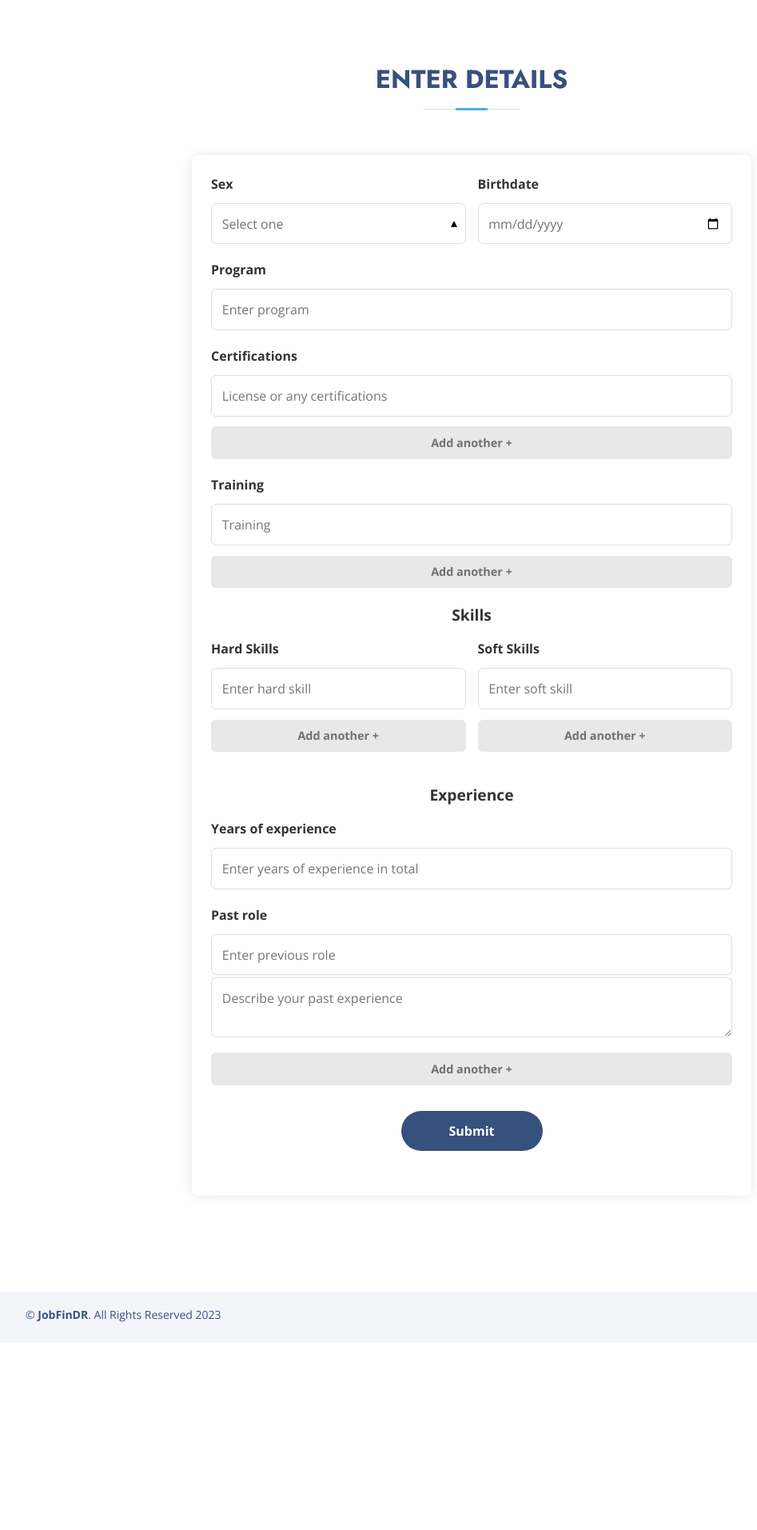
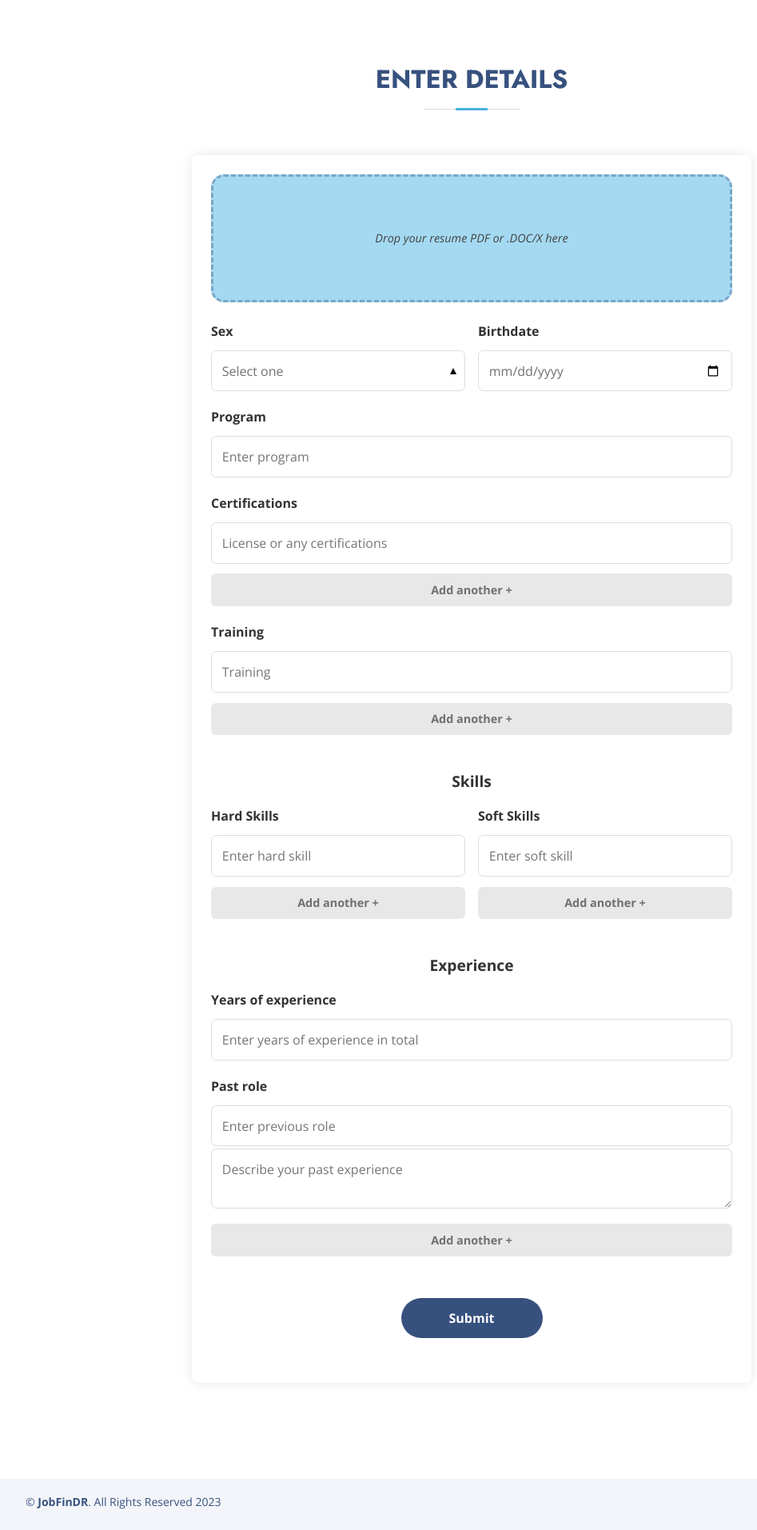
Before and after one commit to Nik0Mendoza/Job-FinDR, a Flask app: page /get-started-forms.html in a window 1280 px wide. Shown: the part 73-1986 px from the top of the page at 80% size, without its empty margins (50-997 px from the left). Before the commit the page ends 1726 px from the top, so only its background shows below. Run offline with Flask 3, Linux system fonts and the light colour scheme; some libraries are stand-ins or nearby versions.

Commit message:
make UI for drop zone in get started forms

```diff
--- a/server.py
+++ b/server.py
@@ -70,12 +70,12 @@ def submit():
     features["experience_years"] = request.json['experience_years']
     features["experience"] = request.json['experience_description']
 
-    pre.prepare_features(features)
+    # pre.prepare_features(features)
 
-    print(features)
-    prediction = subprocess.check_output(["python", "trained_c50.py"]).decode('utf-8')
-    print("hello")
-    print(prediction)
+    # print(features)
+    # prediction = subprocess.check_output(["python", "trained_c50.py"]).decode('utf-8')
+    # print("hello")
+    # print(prediction)
 
     while "'" in prediction:
         prediction = prediction.strip(string.punctuation + string.whitespace)
--- a/static/assets/css/get-started-forms.css
+++ b/static/assets/css/get-started-forms.css
@@ -4,6 +4,8 @@
 }
 
 form {
+    display: flex;
+    flex-direction: column;
     padding: 1.5rem 1.5rem 3.5rem;
     position: relative;
     max-width: 700px;
@@ -11,6 +13,24 @@ form {
     background: #fff;
     border-radius: 8px;
     box-shadow: 0 0 15px rgba(0, 0, 0, 0.1);
+}
+
+#drop-zone {
+    display: flex;
+    justify-content: center;
+    align-items: center;
+    height: 10rem;
+    border: dashed #37517e60;
+    border-radius: 1rem;
+    background-color: #31a9e170;
+    margin-bottom: 1.5rem;
+    font-style: italic;
+    font-size: 0.9rem;
+    transition: background-color 0.2s ease;
+}
+
+#drop-zone:hover {
+    background: #31a9e1a0;
 }
 
 form .input-container {
@@ -46,7 +66,7 @@ form .input-container select {
 
 form .column {
     display: flex;
-    column-gap: 15px;
+    column-gap: 1rem;
 }
 
 form .input-container textarea {
@@ -63,9 +83,8 @@ form .input-container textarea {
 }
 
 .form-section-label {
-    margin-bottom: 15px;
-    /* Adjust margin as needed */
-    margin-top: 20px;
+    margin-bottom: 1rem;
+    margin-top: 1.5rem;
     text-align: center;
 }
 
--- a/templates/get-started-forms.html
+++ b/templates/get-started-forms.html
@@ -42,6 +42,9 @@
       <h2>Enter Details</h2>
     </div>
     <form>
+      <div id="drop-zone" ondrop="dropHandler(event)">
+        <span>Drop your resume PDF or .DOC/X here</span>
+      </div>
       <div class="column">
         <div class="input-container">
           <label for="sex">Sex</label>
@@ -85,7 +88,7 @@
       <div class="form-section-label">
         <label>Skills</label>
       </div>
-      <div class="column" id="skills-section">
+      <div class="column">
         <div class="input-container">
           <label>Hard Skills</label>
           <div id="hard-skills-container" class="d-flex flex-column gap-2">
```
